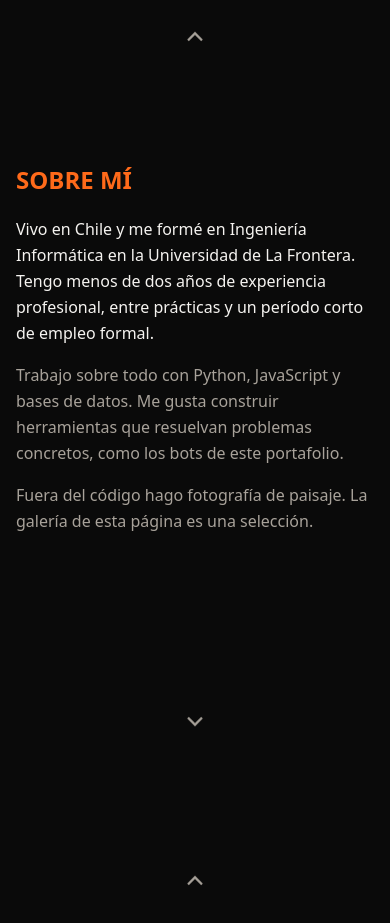
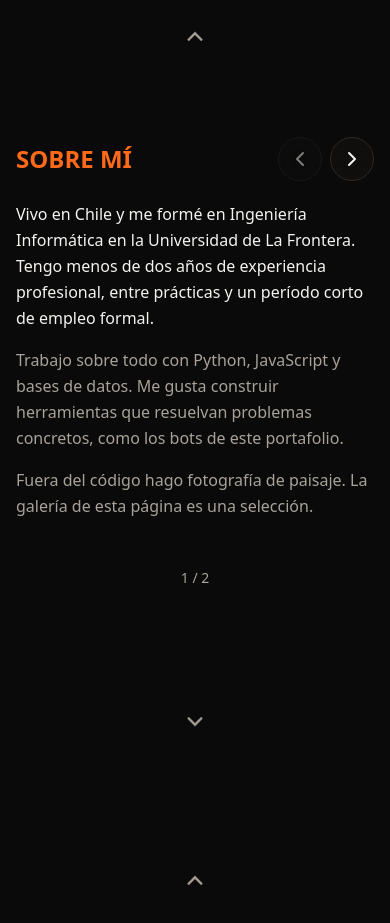
Before and after one commit to ElianBustamante/ElianBustamante.github.io, a React (Vite) app: page /#inicio in a window 390 px wide. Shown: the part 2620-3543 px from the top of the page. Built offline with nearby package versions, Linux system fonts and the light colour scheme.

Commit message:
feat(about): add paged navigation controls and scroll state tracking

```diff
--- a/src/components/About.jsx
+++ b/src/components/About.jsx
@@ -1,15 +1,49 @@
-import { useRef } from 'react'
+import { useEffect, useRef, useState } from 'react'
 import { useTranslation } from 'react-i18next'
 import Section from './Section'
 import Reveal from './Reveal'
+import { IconChevronLeft, IconChevronRight } from './icons'
 import { skills } from '../data/site'
 import useMediaQuery from '../hooks/useMediaQuery'
 import { ABOUT_PAGED_QUERY } from '../lib/media'
+import { observeScrollState } from '../lib/overflow'
 
 export default function About() {
   const { t } = useTranslation()
   const paged = useMediaQuery(ABOUT_PAGED_QUERY)
   const pagerRef = useRef(null)
+  const [page, setPage] = useState(0)
+
+  useEffect(() => {
+    if (!paged) return
+    const list = pagerRef.current
+    if (!list) return
+
+    const update = () => {
+      const { scrollLeft, scrollWidth, clientWidth } = list
+      const overflow = scrollWidth > clientWidth + 5
+      const atEnd = Math.ceil(scrollLeft + clientWidth) >= scrollWidth - 5
+      setPage(overflow && atEnd ? 1 : 0)
+    }
+
+    list.addEventListener('scroll', update, { passive: true })
+    const cleanup = observeScrollState(list, update)
+
+    return () => {
+      list.removeEventListener('scroll', update)
+      cleanup()
+      setPage(0)
+    }
+  }, [paged])
+
+  const goTo = (i) => {
+    const reduce = Boolean(window.matchMedia?.('(prefers-reduced-motion: reduce)')?.matches)
+    pagerRef.current?.children[i]?.scrollIntoView({
+      behavior: reduce ? 'auto' : 'smooth',
+      block: 'nearest',
+      inline: 'start',
+    })
+  }
 
   const skillGroups = [
     { key: 'languages', label: t('about.skills.languages'), items: skills.languages },
@@ -24,8 +58,37 @@ export default function About() {
 
   const pageItemClass = paged ? 'w-full shrink-0 snap-start' : ''
 
+  const actions = paged ? (
+    <div className="flex items-center gap-2 relative z-10">
+      <button
+        type="button"
+        onClick={() => goTo(0)}
+        disabled={page === 0}
+        aria-label={t('about.prev')}
+        className="flex min-h-11 min-w-11 md:min-h-11 md:min-w-11 items-center justify-center rounded-full border border-border bg-surface/60 backdrop-blur-md disabled:opacity-50 disabled:cursor-not-allowed hover:bg-surface-2 transition-colors focus-visible:outline-none focus-visible:ring-2 focus-visible:ring-accent"
+      >
+        <IconChevronLeft className="pointer-events-none" />
+      </button>
+      <span
+        aria-live="polite"
+        className="hidden short:block min-w-[2.75rem] text-center text-xs font-medium text-muted tabular-nums"
+      >
+        {page + 1} / 2
+      </span>
+      <button
+        type="button"
+        onClick={() => goTo(1)}
+        disabled={page === 1}
+        aria-label={t('about.next')}
+        className="flex min-h-11 min-w-11 md:min-h-11 md:min-w-11 items-center justify-center rounded-full border border-border bg-surface/60 backdrop-blur-md disabled:opacity-50 disabled:cursor-not-allowed hover:bg-surface-2 transition-colors focus-visible:outline-none focus-visible:ring-2 focus-visible:ring-accent"
+      >
+        <IconChevronRight className="pointer-events-none" />
+      </button>
+    </div>
+  ) : undefined
+
   return (
-    <Section id="sobre-mi" titleKey="about.title">
+    <Section id="sobre-mi" titleKey="about.title" actions={actions}>
       <div ref={paged ? pagerRef : undefined} className={containerClass}>
         <div className={`max-w-[65ch] space-y-4 compact:space-y-2 ${pageItemClass}`.trim()}>
           <p className="text-text text-[1rem] compact:text-[0.875rem] leading-relaxed">
@@ -68,6 +131,12 @@ export default function About() {
           </div>
         </Reveal>
       </div>
+
+      {paged && (
+        <div className="mt-4 text-center short:hidden" aria-live="polite">
+          <span className="text-muted text-[0.875rem] font-medium">{page + 1} / 2</span>
+        </div>
+      )}
     </Section>
   )
 }
```
